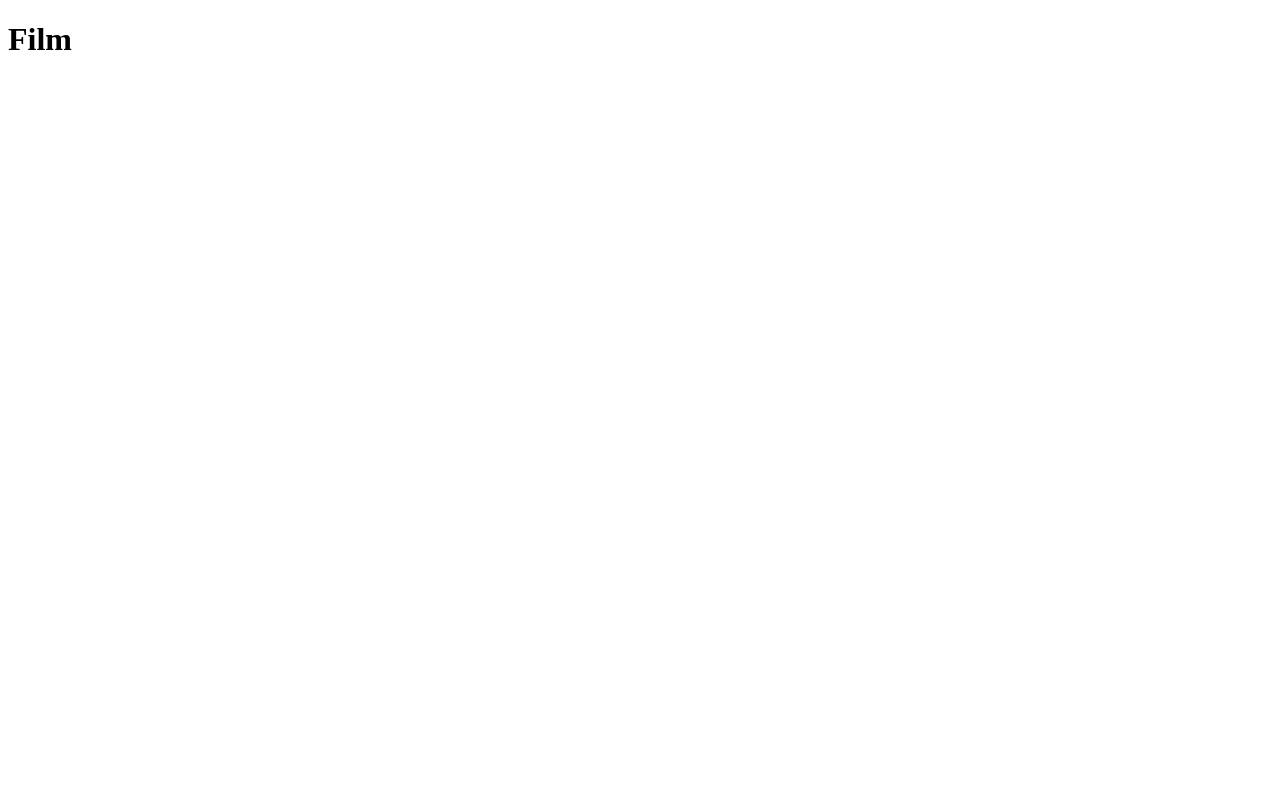
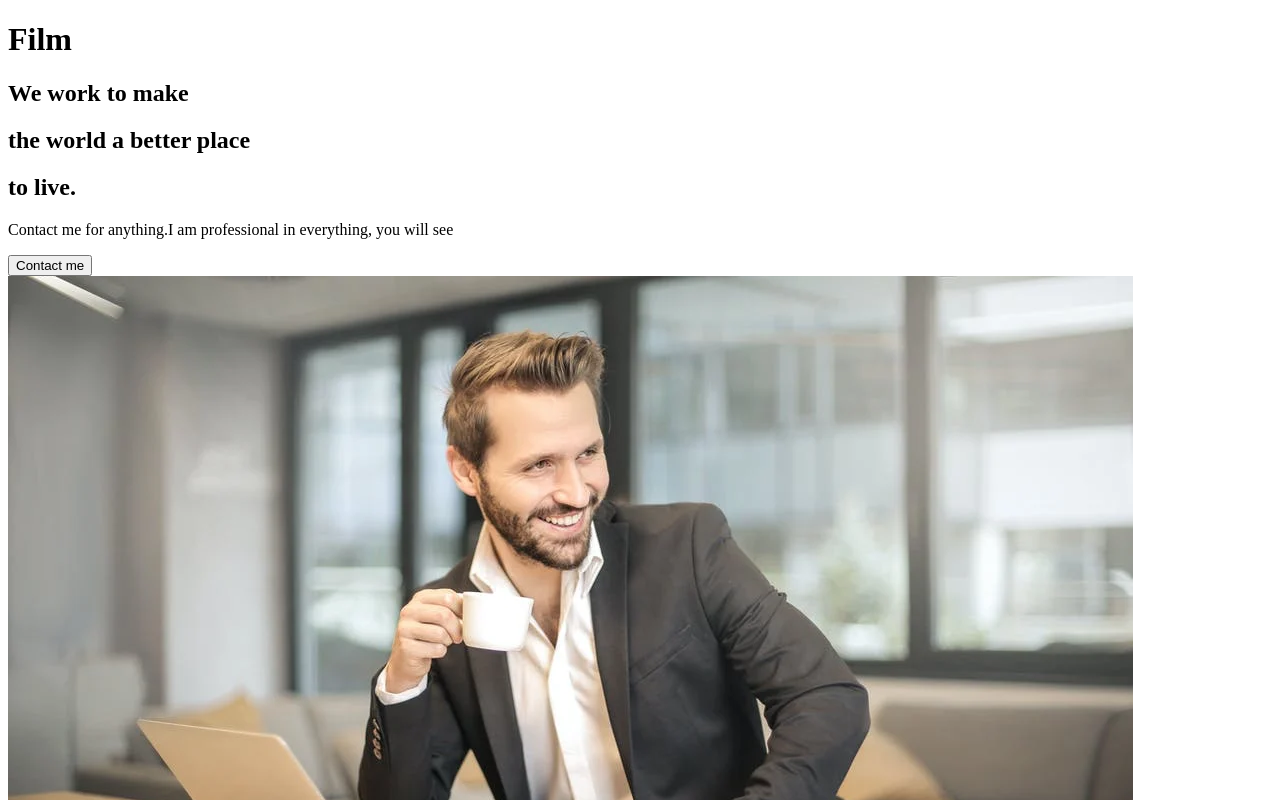
Before and after one commit to Hosseinht/ReactWebsite, a React (Create React App) app: page / in a window 1280 px wide. Shown: the top 800 px of the page. Built offline with nearby package versions, Linux system fonts and the light colour scheme.

Commit message:
2.About Section

```diff
--- a/src/App.js
+++ b/src/App.js
@@ -1,9 +1,12 @@
 import React from 'react'
+import AboutMe from "./pages/AboutMe";
+
 
 function App() {
     return (
         <div className="App">
             <h1>Film</h1>
+            <AboutMe/>
         </div>
     );
 }
--- /dev/null
+++ b/src/components/AboutSection.js
@@ -0,0 +1,28 @@
+import React from "react";
+import manager from '../img/manager.webp'
+
+const AboutSection = () => {
+    return (
+        <div>
+            <div className="description">
+                <div className="title">
+                    <div className="hide">
+                        <h2>We work to make</h2>
+                    </div>
+                    <div className="hide">
+                        <h2>the <span>world</span> a better place</h2>
+                    </div>
+                    <div className="hide">
+                        <h2>to live.</h2>
+                    </div>
+                </div>
+                <p>Contact me for anything.I am professional in everything, you will see </p>
+                <button>Contact me</button>
+            </div>
+            <div className="image">
+                <img src={manager} alt="manager's photo"/>
+            </div>
+        </div>
+    )
+}
+export default AboutSection;
--- /dev/null
+++ b/src/pages/AboutMe.js
@@ -0,0 +1,10 @@
+import React from "react";
+import AboutSection from "../components/AboutSection";
+
+const AboutMe = () => {
+    return (
+        <AboutSection/>
+    )
+}
+
+export default AboutMe;
```
Also changed, not shown: src/img/manager.webp (added).
